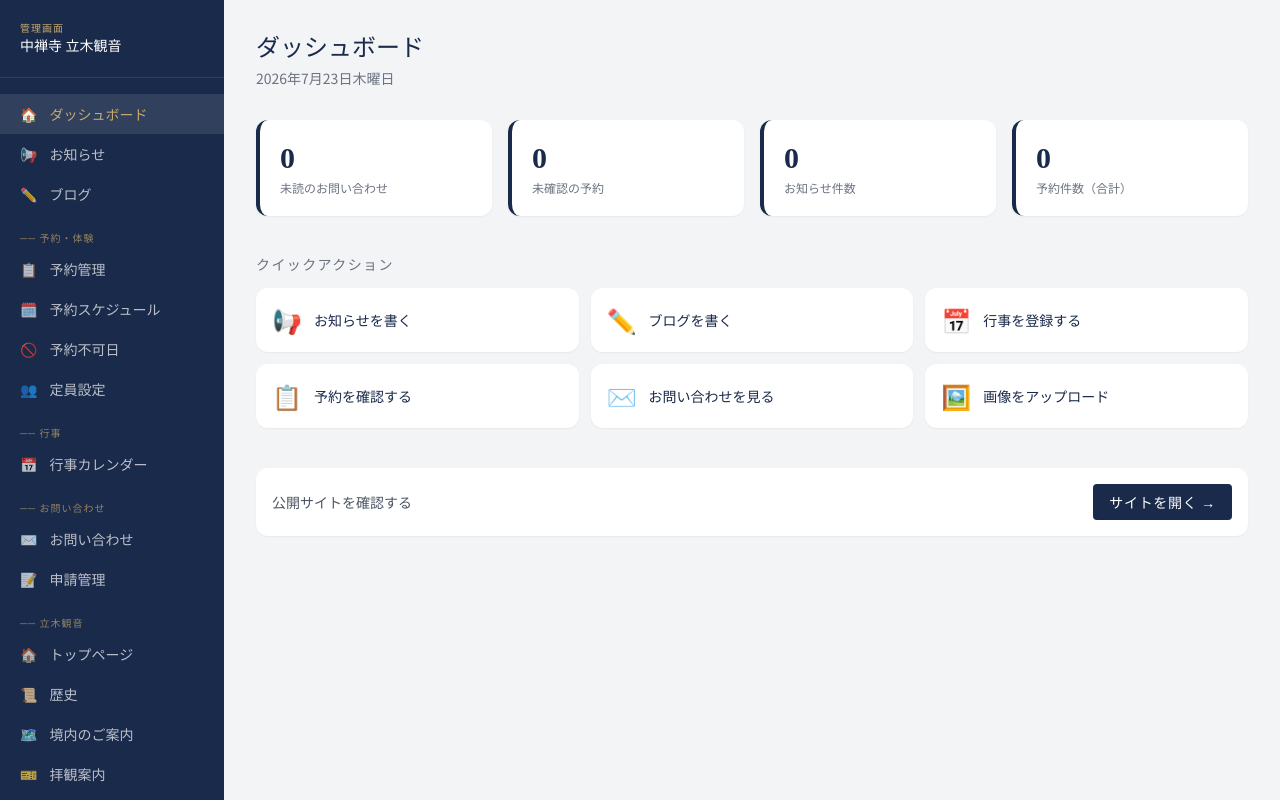
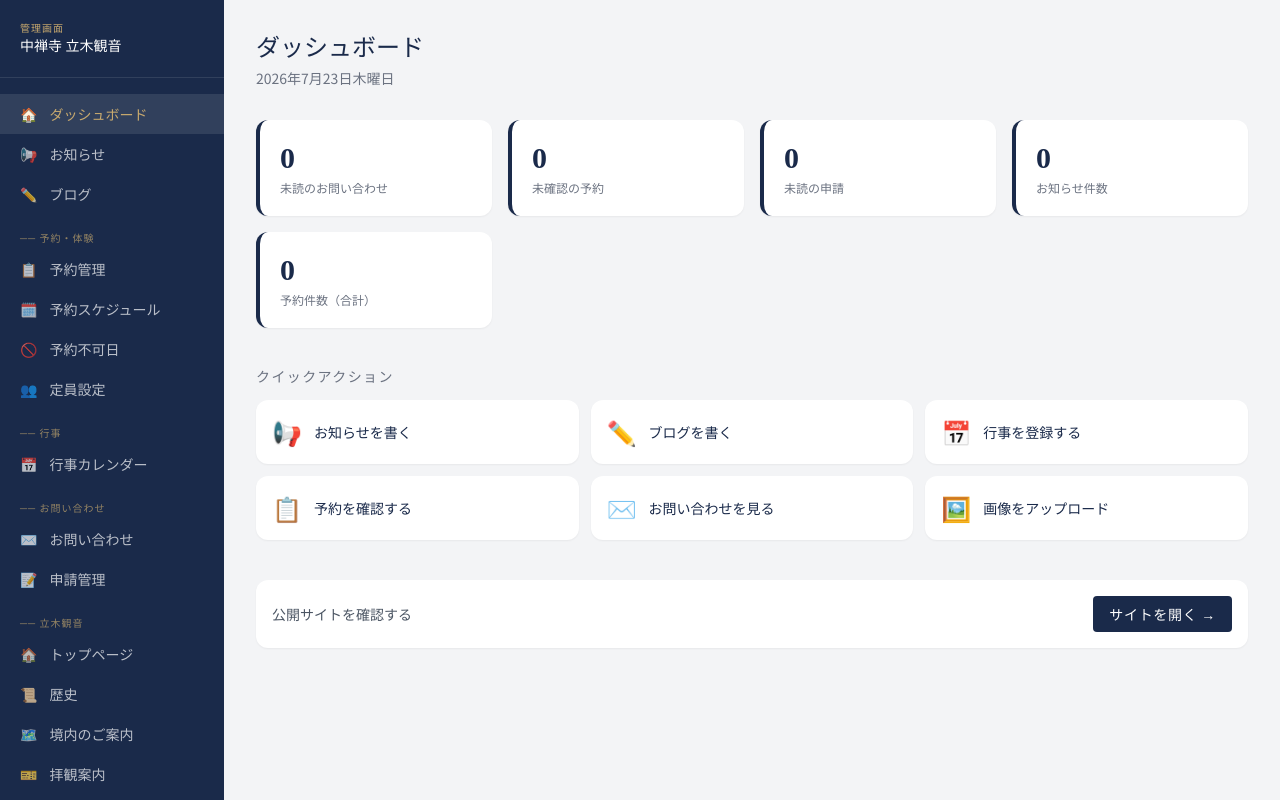
Before and after one commit to tachikikannon/tachikikannon, a Next.js app: page /admin in a window 1280 px wide. Shown: the top 800 px of the page. Built offline with nearby package versions, Linux system fonts and the light colour scheme; no server answers; the database is empty.

Commit message:
Add unread-applications count to the dashboard overview cards
The applications table (photo/filming permission requests etc.) had an is_read flag and its own admin page but no dashboard visibility, unlike contacts and reservations.

```diff
--- a/src/app/admin/page.tsx
+++ b/src/app/admin/page.tsx
@@ -9,16 +9,19 @@ export default async function AdminDashboard() {
     { count: reservationCount },
     { count: unreadContacts },
     { count: pendingReservations },
+    { count: unreadApplications },
   ] = await Promise.all([
     supabase.from('news').select('*', { count: 'exact', head: true }),
     supabase.from('reservations').select('*', { count: 'exact', head: true }),
     supabase.from('contacts').select('*', { count: 'exact', head: true }).eq('is_read', false),
     supabase.from('reservations').select('*', { count: 'exact', head: true }).eq('status', 'pending'),
+    supabase.from('applications').select('*', { count: 'exact', head: true }).eq('is_read', false),
   ])
 
   const stats = [
     { label: '未読のお問い合わせ', value: unreadContacts ?? 0, href: '/admin/contacts', alert: (unreadContacts ?? 0) > 0 },
     { label: '未確認の予約',       value: pendingReservations ?? 0, href: '/admin/reservations', alert: (pendingReservations ?? 0) > 0 },
+    { label: '未読の申請',         value: unreadApplications ?? 0, href: '/admin/applications', alert: (unreadApplications ?? 0) > 0 },
     { label: 'お知らせ件数',       value: newsCount ?? 0, href: '/admin/news', alert: false },
     { label: '予約件数（合計）',   value: reservationCount ?? 0, href: '/admin/reservations', alert: false },
   ]
```
